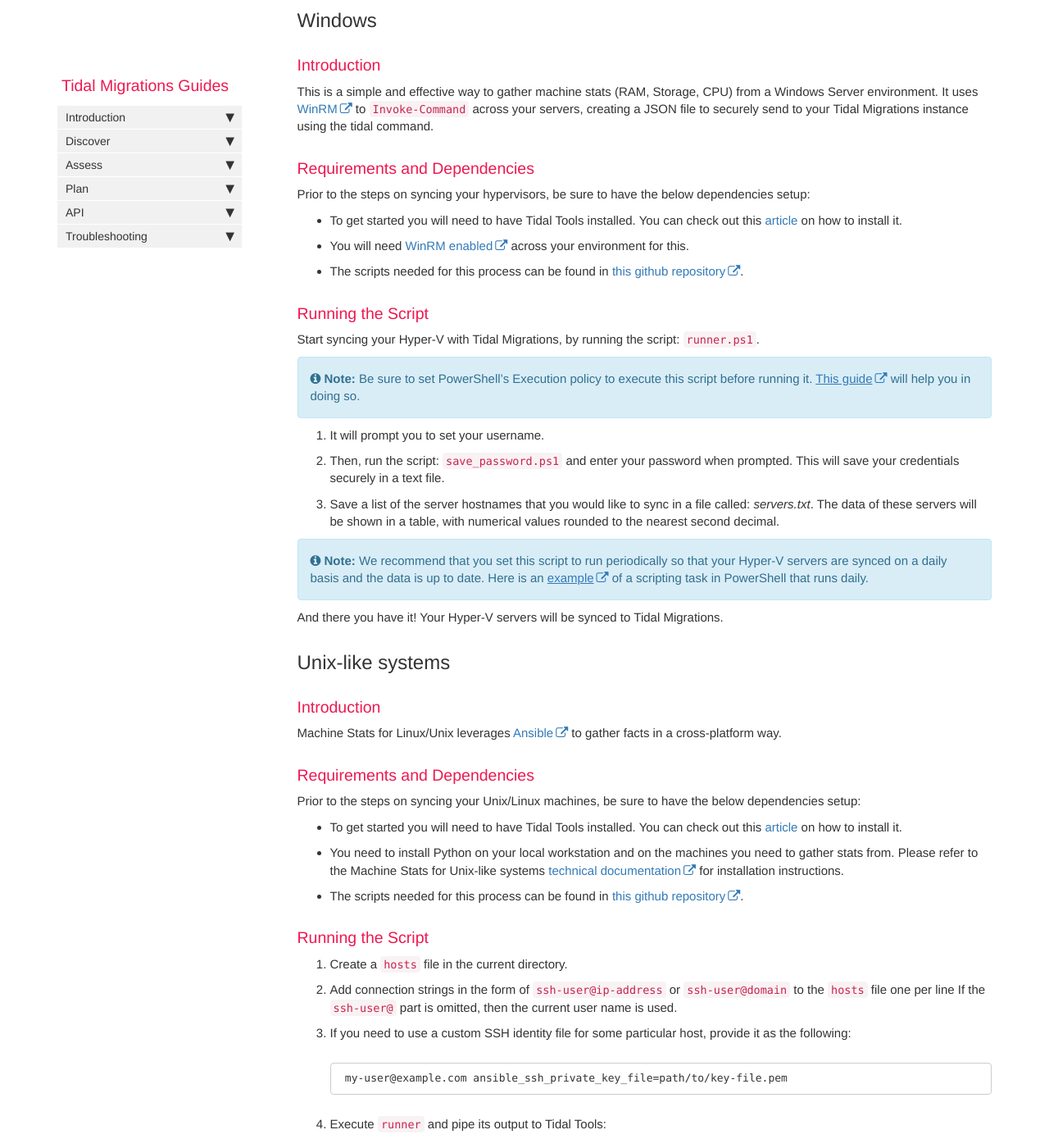
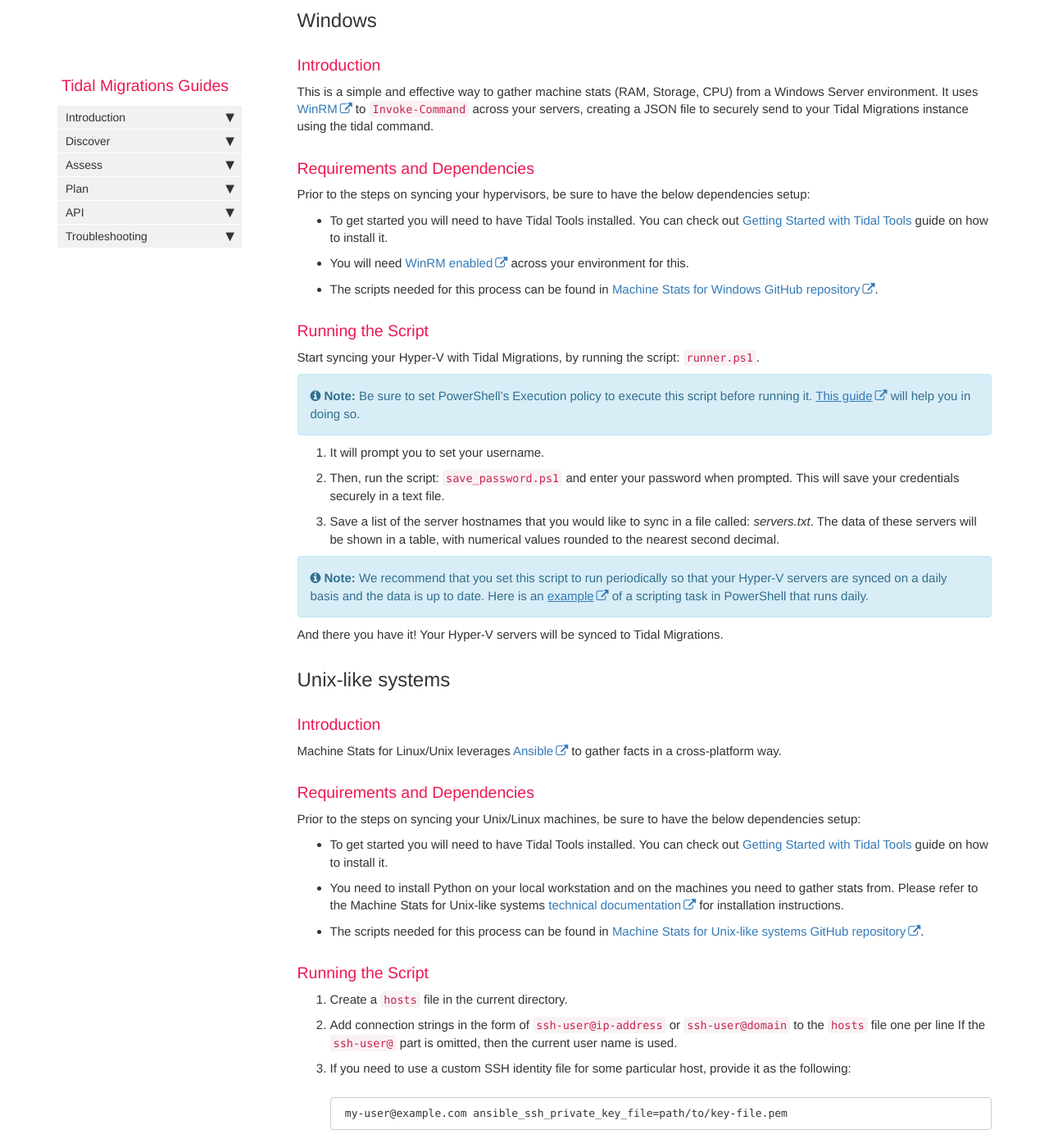
Before and after one commit to tidalmigrations/tidalmigrations.github.io, a Jekyll site: the page built from pages/tidal tools/machine_stats.md, in a window 1280 px wide and 1400 px high, scrolled down 824 px. Shown: the whole window at 82% size. Built offline with Jekyll 4.4.1, drawn with Linux system fonts in a browser that asks for light colours; nearby versions of some CDN libraries; comment, search, counter and statistics services are not loaded.

Commit message:
Improve link texts

```diff
--- a/pages/tidal tools/machine_stats.md
+++ b/pages/tidal tools/machine_stats.md
@@ -44,11 +44,13 @@ Prior to the steps on syncing your hypervisors, be sure to have the below
 dependencies setup:
 
 - To get started you will need to have Tidal Tools installed. You can check out
-  this [article](tidal-tools.html) on how to install it.
+  [Getting Started with Tidal Tools](tidal-tools.html) guide on how to install
+  it.
 - You will need [WinRM
   enabled](https://support.auvik.com/hc/en-us/articles/204424994-How-to-enable-WinRM-with-domain-controller-Group-Policy-for-WMI-monitoring)
   across your environment for this.
-- The scripts needed for this process can be found in [this github
+- The scripts needed for this process can be found in [Machine Stats for
+  Windows GitHub
   repository](https://github.com/tidalmigrations/machine_stats/tree/master/windows).
 
 ### Running the Script
@@ -91,13 +93,15 @@ Prior to the steps on syncing your Unix/Linux machines, be sure to have the belo
 dependencies setup:
 
 - To get started you will need to have Tidal Tools installed. You can check out
-  this [article](tidal-tools.html) on how to install it.
+  [Getting Started with Tidal Tools](tidal-tools.html) guide on how to install
+  it.
 - You need to install Python on your local workstation and on the machines you
   need to gather stats from. Please refer to the Machine Stats for Unix-like
   systems [technical
   documentation](https://github.com/tidalmigrations/machine_stats/blob/master/unix/README.md)
   for installation instructions.
-- The scripts needed for this process can be found in [this github
+- The scripts needed for this process can be found in [Machine Stats for
+  Unix-like systems GitHub
   repository](https://github.com/tidalmigrations/machine_stats/tree/master/unix).
 
 ### Running the Script
```
